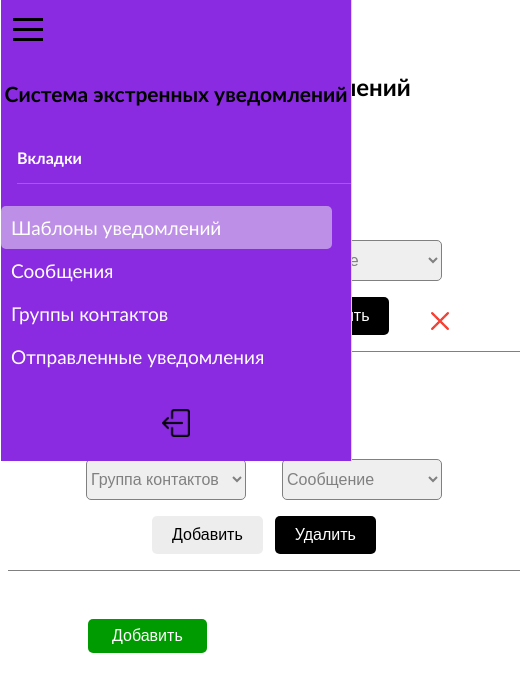
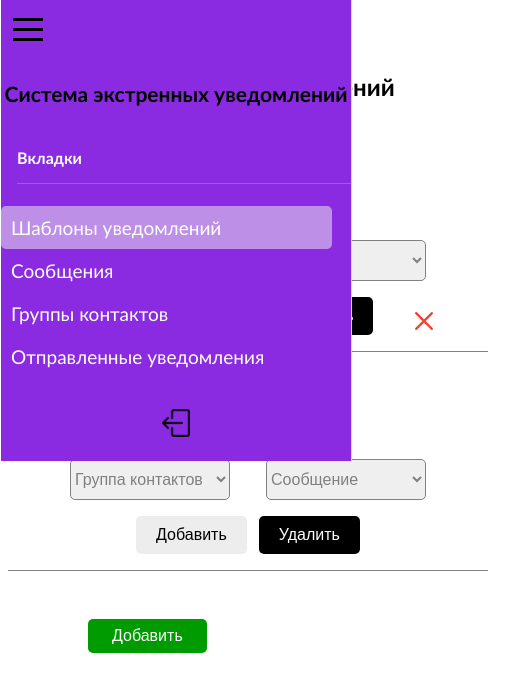
Before and after one commit to barebu4/alarmservice.github.io, a plain HTML site: page settings.html in a window 390 px wide. Shown: the whole page, 520 px wide, since content can reach past the window. Drawn offline with Linux system fonts and the light colour scheme.

Commit message:
Add files via upload

```diff
--- a/styles/settings.css
+++ b/styles/settings.css
@@ -403,7 +403,8 @@ button{
         margin-left: 0;
     }
     .media-size-block{
-        width: 32em;
+        width: 30em;
+
     }
     .select-block{
         display: block;
```
